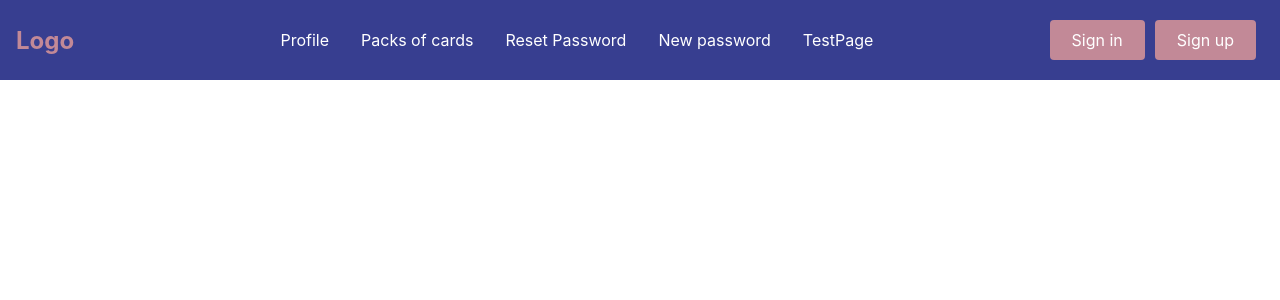
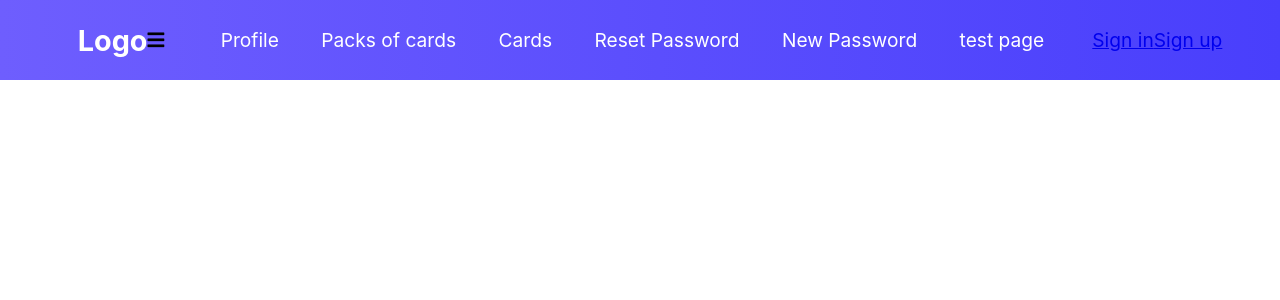
Before and after one commit to MoskvinAndrew/ReactReduxJSCardsProgect, a React (Create React App) app: page / in a window 1280 px wide. Shown: the top 300 px of the page. Built offline with nearby package versions, Linux system fonts and the light colour scheme; no server answers.

Commit message:
was changed navbar menu and was added Button component and styles for button

```diff
--- a/public/index.html
+++ b/public/index.html
@@ -1,21 +1,21 @@
 <!DOCTYPE html>
 <html lang="en">
 <head>
-    <meta charset="utf-8" />
-    <link rel="icon" href="%PUBLIC_URL%/favicon.ico" />
-    <meta name="viewport" content="width=device-width, initial-scale=1" />
-    <meta name="theme-color" content="#000000" />
+    <meta charset="utf-8"/>
+    <link rel="icon" href="%PUBLIC_URL%/favicon.ico"/>
+    <meta name="viewport" content="width=device-width, initial-scale=1"/>
+    <meta name="theme-color" content="#000000"/>
     <meta
             name="description"
             content="Web site created using create-react-app"
     />
-    <link rel="apple-touch-icon" href="%PUBLIC_URL%/logo192.png" />
-    <link rel="stylesheet" href="https://fonts.googleapis.com/css?family=Roboto:300,400,500,700&display=swap" />
+    <link rel="apple-touch-icon" href="%PUBLIC_URL%/logo192.png"/>
+    <link rel="stylesheet" href="https://fonts.googleapis.com/css?family=Roboto:300,400,500,700&display=swap"/>
     <!--
       manifest.json provides metadata used when your web app is installed on a
       user's mobile device or desktop. See https://developers.google.com/web/fundamentals/web-app-manifest/
     -->
-    <link rel="manifest" href="%PUBLIC_URL%/manifest.json" />
+    <link rel="manifest" href="%PUBLIC_URL%/manifest.json"/>
     <!--
       Notice the use of %PUBLIC_URL% in the tags above.
       It will be replaced with the URL of the `public` folder during the build.
@@ -25,6 +25,8 @@
       work correctly both with client-side routing and a non-root public URL.
       Learn how to configure a non-root public URL by running `npm run build`.
     -->
+    <link rel="stylesheet" href="https://use.fontawesome.com/releases/v5.15.2/css/all.css"
+          integrity="sha384-vSIIfh2YWi9wW0r9iZe7RJPrKwp6bG+s9QZMoITbCckVJqGCCRhc+ccxNcdpHuYu" crossorigin="anonymous">
     <title>React Nav</title>
 </head>
 <body>
--- a/src/n1-main/m1-UI/Routes/routes.tsx
+++ b/src/n1-main/m1-UI/Routes/routes.tsx
@@ -14,7 +14,6 @@ import {ProfileComponent} from "../../../pages/profile/profileComponent";
 
 const Routes: React.FC = () => {
 
-
     return(
         <Switch>
             <Route exact path={RoutingStringConstants.registration} render={() => <RegistrationComponent/>}/>
--- a/src/n1-main/m1-UI/nav/Nav.tsx
+++ b/src/n1-main/m1-UI/nav/Nav.tsx
@@ -1,40 +1,52 @@
-import React from 'react';
+import React, {useState} from 'react';
 import {RoutingStringConstants} from "../../m3-DAL/routingStringConstants";
-import {Nav, NavBtn, NavBtnLink, NavLink, NavMenu, NavMobileBar} from "./navBarElements";
-
+import s from '../nav/nav.module.css';
+import {NavLink} from "react-router-dom";
 
 export const NavBar = () => {
+
+    const navItems = [
+        {title: 'Profile', to: RoutingStringConstants.profile, className: 'nav-link'},
+        {title: 'Packs of cards', to: RoutingStringConstants.packs, className: 'nav-link'},
+        {title: 'Cards', to: RoutingStringConstants.cards, className: 'nav-link'},
+        {title: 'Reset Password', to: RoutingStringConstants.passwordRecovery, className: 'nav-link'},
+        {title: 'New Password', to: RoutingStringConstants.newPassword, className: 'nav-link'},
+        {title: 'test page', to: RoutingStringConstants.testPage, className: 'nav-link'},
+    ];
+
+    const [isActiveMode, setIsActiveMode] = useState<boolean>(false)
+
+    const onClickHandler = () => {
+        setIsActiveMode(!isActiveMode)
+    }
+
     return (
-        <Nav>
-            <NavLink to={'/'}>
+        <nav className={s.navBar__block}>
+            <NavLink to={RoutingStringConstants.profile} className={s.navBar__block_logo}>
                 <h1>Logo</h1>
             </NavLink>
-            <NavMobileBar/>
-            <NavMenu>
-                <NavLink to={RoutingStringConstants.profile}>
-                    Profile
+            <div className={'menu-icon'} onClick={onClickHandler}>
+                <i className={isActiveMode ? 'fas fa-times' : 'fas fa-bars'}></i>
+            </div>
+            <ul className={isActiveMode ? `${s.nav_menu} ${s.active}` : `${s.nav_menu}`}>
+                {navItems.map((item, index) => {
+                    return (
+                        <li key={index}>
+                            <NavLink to={item.to} className={s[`${item.className}`]}>
+                                {item.title}
+                            </NavLink>
+                        </li>
+                    )
+                })}
+            </ul>
+            <div className={s.navBar__block_btn}>
+                <NavLink to={RoutingStringConstants.login}>
+                    Sign in
                 </NavLink>
-                <NavLink to={RoutingStringConstants.packs}>
-                    Packs of cards
+                <NavLink to={RoutingStringConstants.registration}>
+                    Sign up
                 </NavLink>
-                <NavLink to={RoutingStringConstants.passwordRecovery}>
-                    Reset Password
-                </NavLink>
-                <NavLink to={RoutingStringConstants.newPassword}>
-                    New password
-                </NavLink>
-                <NavLink to={RoutingStringConstants.testPage}>
-                    TestPage
-                </NavLink>
-            </NavMenu>
-            <NavBtn>
-                <NavBtnLink to={RoutingStringConstants.login}>
-                    Sign in
-                </NavBtnLink>
-                <NavBtnLink to={RoutingStringConstants.registration}>
-                    Sign up
-                </NavBtnLink>
-            </NavBtn>
-        </Nav>
+            </div>
+        </nav>
     );
 }
--- /dev/null
+++ b/src/n1-main/m1-UI/nav/nav.module.css
@@ -0,0 +1,47 @@
+.navBar__block {
+    background: linear-gradient(90deg, rgb(110, 94, 254) 0%, rgba(73, 63, 252, 1) 100%);
+    height: 80px;
+    display: flex;
+    justify-content: center;
+    align-items: center;
+    font-size: 1.2rem;
+}
+
+.navBar__block_logo {
+    color: #fff;
+    justify-self: start;
+    margin-left: 20px;
+    cursor: pointer;
+    text-decoration: none;
+}
+
+.nav-link {
+    text-decoration: none;
+    color: #fff;
+    padding: 0.5rem 1rem;
+}
+
+.nav-link:hover {
+    background-color: #6374f8;
+    border-radius: 4px;
+    transition: all 0.2s ease-out;
+}
+
+.nav_menu {
+    display: grid;
+    grid-template-columns: repeat(6, auto);
+    grid-gap: 10px;
+    list-style: none;
+    text-align: center;
+    width: 70vw;
+    justify-items: end;
+    margin-right: 2rem;
+}
+
+.fa-bars {
+    color: #fff;
+}
+
+.navBar__block_btn {
+
+}
--- a/src/n1-main/m1-UI/nav/navBarElements.ts
+++ /dev/null
@@ -1,81 +0,0 @@
-import styled from 'styled-components';
-import {NavLink as Link} from 'react-router-dom';
-import {FaBars} from 'react-icons/fa';
-
-
-export const Nav = styled.nav`
-  background-color: #373e90;
-  height: 80px;
-  display: flex;
-  justify-content: space-between;
-  padding: 0.5rem calc((100vw - 1300px)/2);
-  z-index: 10;
-`
-
-export const NavLink = styled(Link)`
-  color: #fff;
-  display: flex;
-  align-items: center;
-  text-decoration: none;
-  padding: 0 1rem;
-  height: 100%;
-  cursor: pointer;
-
-  &.active {
-    color: #c28997;
-  }
-`
-
-export const NavMobileBar = styled(FaBars)`
-  display: none;
-  color: #fff;
-
-  @media screen and (max-width: 898px){
-    display: block;
-    position: absolute;
-    top: 0;
-    right: 0;
-    transform: translate(-100%, 75%);
-    font-size: 1.8em;
-    cursor: pointer;
-  }
-`
-
-export const NavMenu = styled.div`
-  display: flex;
-  align-items: center;
-  margin-right: -24px;
-
-  @media screen and (max-width: 898px){
-    display: none;
-  }
-`
-
-export const NavBtn = styled.div`
-  display: flex;
-  align-items: center;
-  margin-right: 24px;
-
-  @media screen and (max-width: 898px){
-    display: none;
-  }
-`
-
-export const NavBtnLink = styled(Link)`
-  border-radius: 4px;
-  background: #c28997;
-  padding: 10px 22px;
-  color: #fff;
-  border: none;
-  outline: none;
-  cursor: pointer;
-  transition: all 0.2s ease-in-out;
-  text-decoration: none;
-  margin-left: 10px;
-
-  &:hover{
-    transition: all 0.2s ease-in-out;
-    background: #fff;
-    color: #010606;
-  }
-`
--- a/src/n1-main/m2-BLL/Redux/app-Reducer.tsx
+++ b/src/n1-main/m2-BLL/Redux/app-Reducer.tsx
@@ -67,7 +67,6 @@ export const setIsInitializedApp = (isInitialized: boolean) => {
 
 
 export const initializedAppThunk = () => {
-
     return (dispatch: Dispatch) => {
         AuthAPI.me()
             .then((response: any) => {
--- a/src/n1-main/m2-BLL/Redux/auth-Reducer.tsx
+++ b/src/n1-main/m2-BLL/Redux/auth-Reducer.tsx
@@ -10,7 +10,6 @@ export const authReducer = (state: authStateType = initialState, action: Actions
     switch (action.type) {
         case 'isAuth':
             return state
-
         default:
             return state
     }
--- a/src/n1-main/m3-DAL/api.ts
+++ b/src/n1-main/m3-DAL/api.ts
@@ -82,16 +82,13 @@ export const AuthAPI = {
         return instance.post<ResponseType<UserType>>('auth/set-new-password', data)
     },
     login(data: loginParamsType) {
-        const promise = instance.post('auth/login', data);
-        return promise;
+        return instance.post('auth/login', data);
     },
     me() {
-        const promise = instance.post('auth/me');
-        return promise;
+        return instance.post('auth/me');
     },
     logOut() {
-        const promise = instance.delete('auth/me');
-        return promise;
+        return instance.delete('auth/me');
     },
 };
 
--- a/src/pages/login/loginComponent.tsx
+++ b/src/pages/login/loginComponent.tsx
@@ -1,5 +1,6 @@
 import React from 'react';
 import {useSelector} from "react-redux";
+import {Redirect} from 'react-router-dom';
 import {RootState} from "../../n1-main/m2-BLL/Redux/reduxStore";
 import LoginForm from "./loginForm";
 
@@ -7,13 +8,12 @@ export const LoginComponent: React.FC = () => {
     const isSignedUp = useSelector<RootState, boolean>(state => state.register.isSignedUp);
 
 
-    // if (isSignedUp) {
-    //     return <Redirect to={'/login'}/>
-    // }
-
+    if (isSignedUp) {
+        return <Redirect to={'/login'}/>
+    }
 
     return (
-        <div >
+        <div>
             <LoginForm/>
         </div>
     )
```
Also changed, not shown: src/n1-main/m1-UI/nav/Button.tsx (added, +27 -0 lines), src/n1-main/m1-UI/nav/button.module.css (added). Lines whose indentation alone changed are shown as unchanged.
